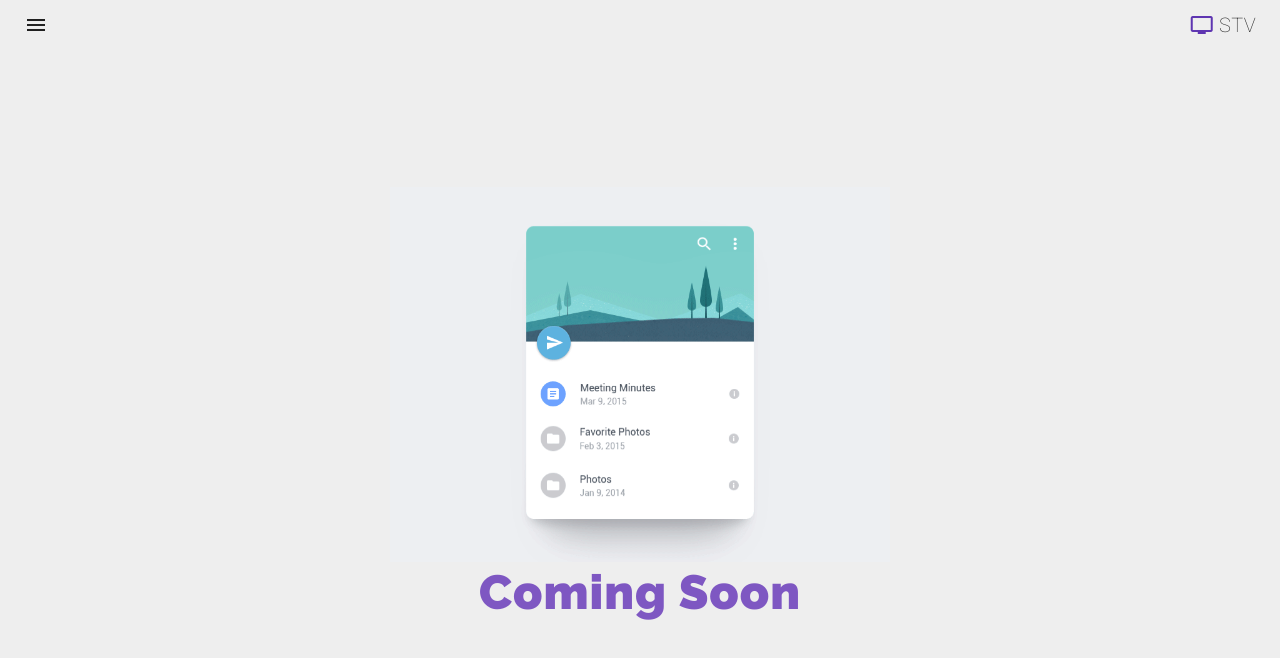
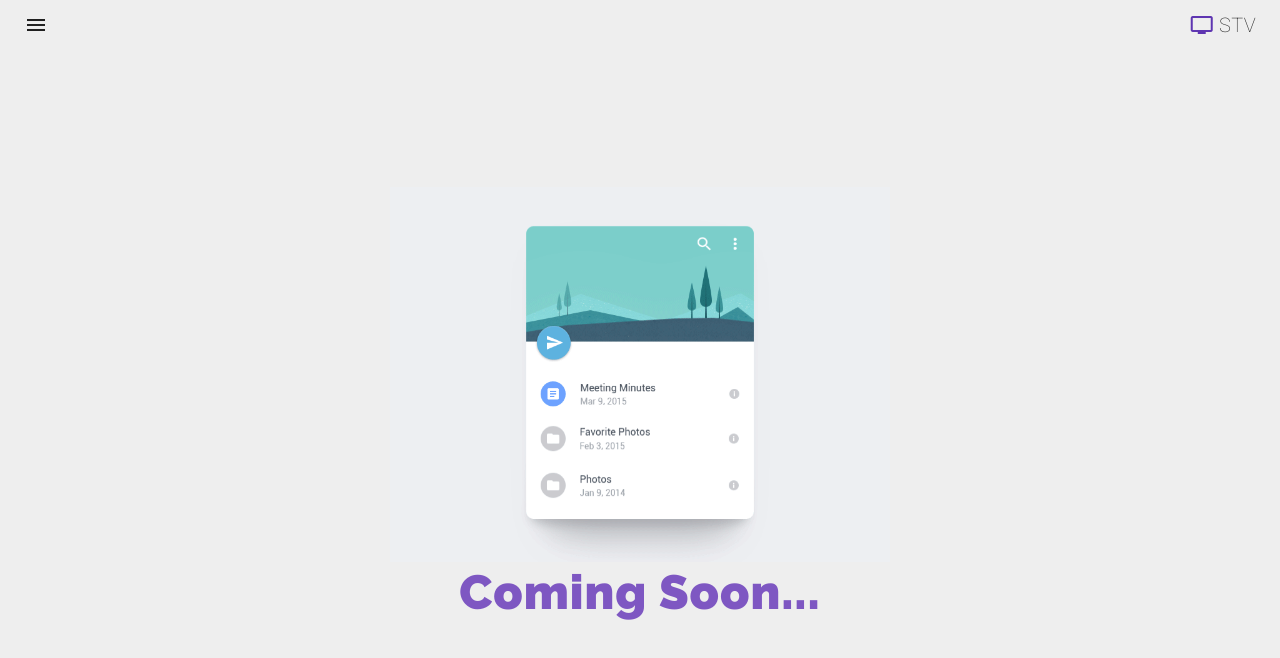
Before and after one commit to miketierce/vuetifyTemplate, a Vue app: page / in a window 1280 px wide. Shown: the top 658 px of the page. Built offline with nearby package versions, Linux system fonts and the light colour scheme; what vue-media-embed would draw is missing.

Commit message:
adjusted coming soon

```diff
--- a/src/views/ComingSoon.vue
+++ b/src/views/ComingSoon.vue
@@ -13,7 +13,7 @@
                alt="">
         </div>
         <div class="title mb-5 ">
-          Coming Soon
+          Coming Soon...
         </div>
       </v-flex>
 
```
